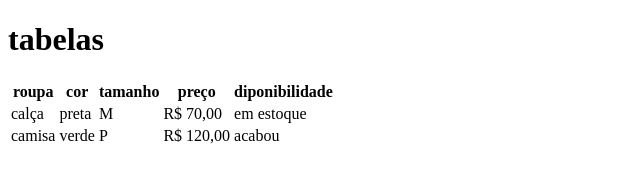
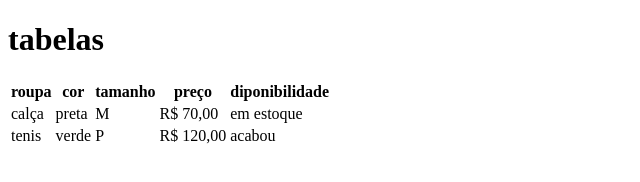
Before and after one commit to samuelXP12/aula-tabela, a plain HTML site: page index.html in a window 1280 px wide. Shown: the full height of the page, 0-640 px from the left. Drawn offline with Linux system fonts and the light colour scheme.

```diff
--- a/index.html
+++ b/index.html
@@ -25,7 +25,7 @@
             <td>em estoque</td>
         </tr>
         <tr>
-            <td>camisa</td>
+            <td>tenis</td>
             <td>verde</td>
             <td>P</td>
             <td>R$ 120,00</td>
```
